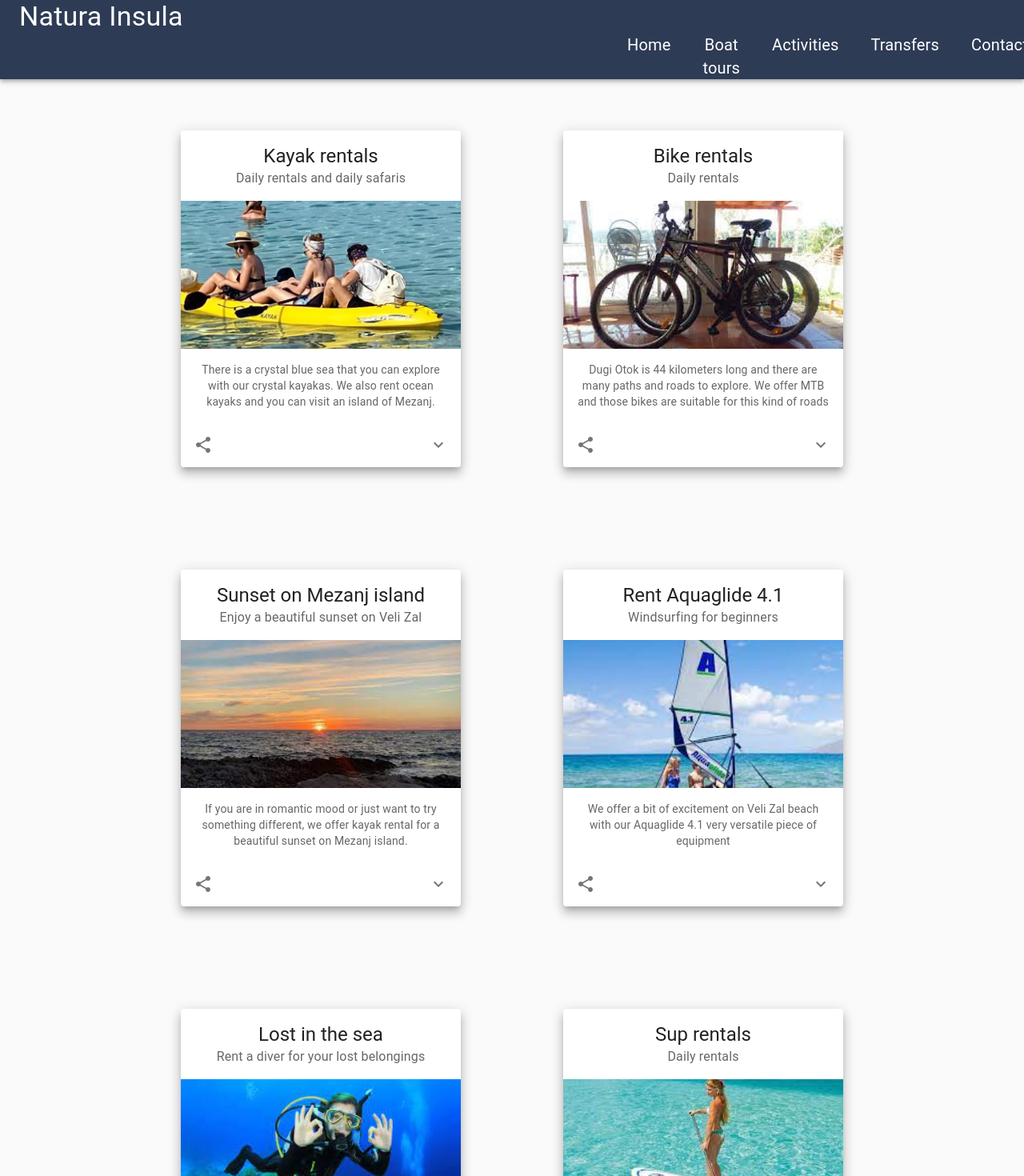
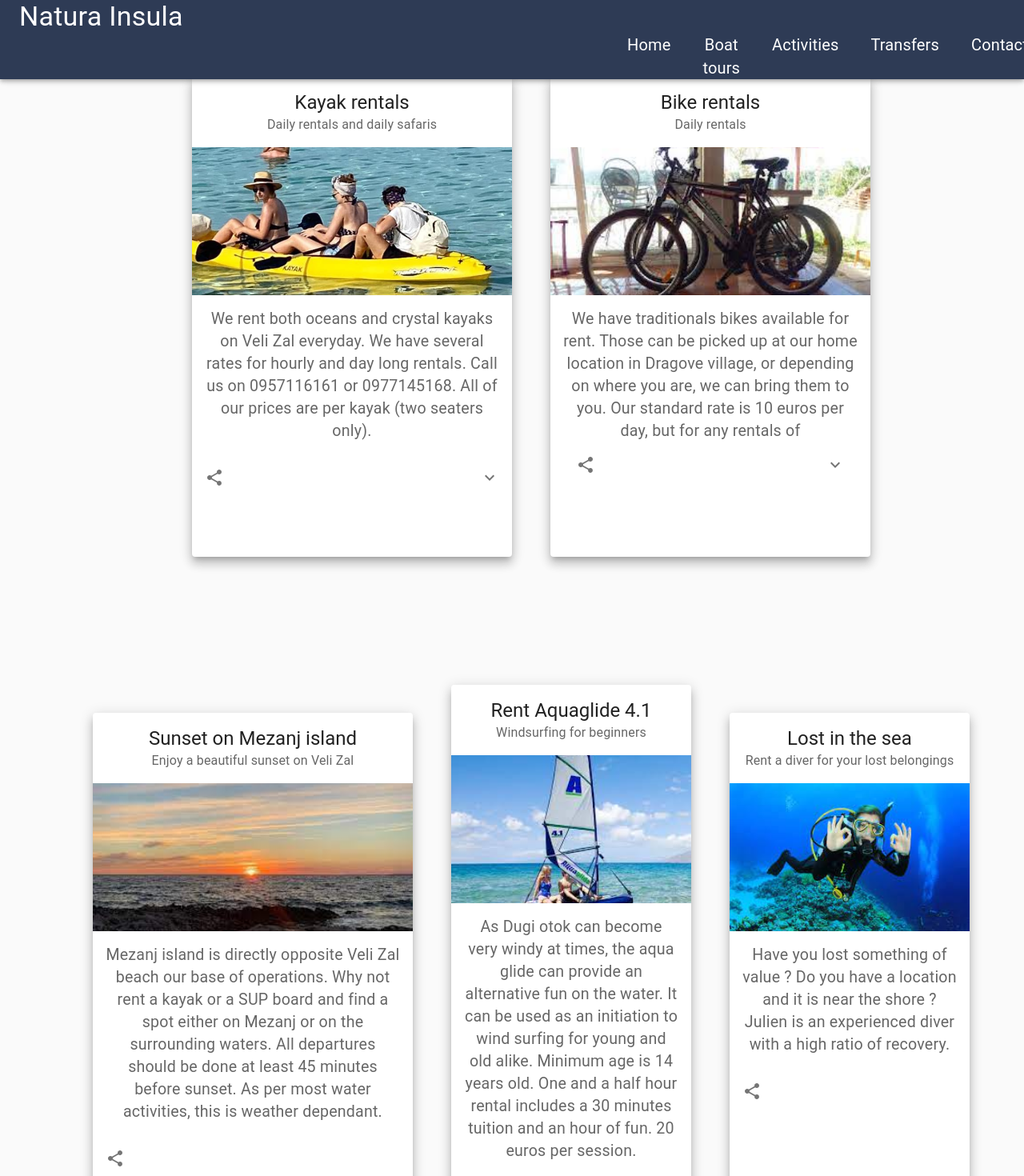
Before and after one commit to krizzyinfinity/natura-insula, a React (Create React App) app: page /activities in a window 1280 px wide. Shown: the top 1470 px of the page at 80% size. Built offline with nearby package versions, Linux system fonts and the light colour scheme; what react-swipeable-views-utils would draw is missing.

Commit message:
google connect

```diff
--- a/src/components/Drawer.jsx
+++ b/src/components/Drawer.jsx
@@ -31,8 +31,11 @@ const useStyles = makeStyles(()=>({
     }, paper: {
 
       background: "radial-gradient(circle, rgba(36,138,142,1) 0%, rgba(215,184,163,1) 97%, rgba(209,180,161,1) 100%)",
-      height:"300px",
-
+      height:300,
+      alignItems:"center",
+      width:"55%",
+      top: 100,
+    left:"25%"
 
 
     }
@@ -44,7 +47,8 @@ function DrawerComponent() {
     const [openDrawer, setOpenDrawer] = useState(false);
   return (
    <>
-    <Drawer  classes={{ paper: classes.paper }}  open={openDrawer}  onClose={() => setOpenDrawer(false)}  >
+    <Drawer
+    classes={{ paper: classes.paper }}  open={openDrawer}  onClose={() => setOpenDrawer(false)}  >
         <List >
          <ListItem onClick={() => setOpenDrawer(false)}>
             <ListItemText>
--- a/src/components/Footer.jsx
+++ b/src/components/Footer.jsx
@@ -3,7 +3,9 @@ import { Box, Stack, Typography } from '@mui/material';
 
 
 const Footer = () => (
-  <Box  bgcolor="#484e57">
+
+  <Box bgcolor="#484e57">
+
     <Stack gap="40px" sx={{ alignItems: 'center' }} flexWrap="wrap" px="40px" pt="24px">
 
     </Stack>
@@ -11,7 +13,9 @@ const Footer = () => (
     <Typography variant="h3" sx={{ fontSize: { lg: '28px', xs: '20px' }, color:"white" }} mt="3px" textAlign="center" >Dragove 12 a</Typography>
     <Typography variant="h3" sx={{ fontSize: { lg: '28px', xs: '20px' }, color:"white" }} mt="3px" textAlign="center" >Dugi Otok Croatia</Typography>
     <Typography variant="h3" sx={{ fontSize: { lg: '28px', xs: '20px' } , color:"white", pb:3}} mt="3px" textAlign="center" >Phone: +00385957116161</Typography>
+
   </Box>
+
 );
 
 export default Footer;
--- a/src/components/Hero.jsx
+++ b/src/components/Hero.jsx
@@ -26,7 +26,7 @@ const Hero = () => {
       component="img"
      position="relative"
 
-        alt="Transparent kayak"
+        alt="Transparent kayak "
         src={Image}
       />
    </ThemeProvider>
--- a/src/components/Navbar.jsx
+++ b/src/components/Navbar.jsx
@@ -58,7 +58,7 @@ const Navbar = () => {
 
   return (
 
-        <AppBar position="static"
+        <AppBar position="fixed"
         style={{ background: '#2E3B55'}}>
       <CssBaseline />
       <Toolbar  >
--- a/src/components/Section.jsx
+++ b/src/components/Section.jsx
@@ -14,7 +14,7 @@ import { autoPlay } from 'react-swipeable-views-utils';
 import Kayak5 from "../img/kayak5.jpeg"
 import Kayak4 from "../img/kayak4.jpg"
 import Kayak2 from "../img/kayak2.jpg"
-import Kayak6 from "../img/kayak6.jpeg"
+import Kayak6 from "../img/Kayak6.jpeg"
 import Kayak3 from "../img/kayak3.png"
 const AutoPlaySwipeableViews = autoPlay(SwipeableViews);
 const images = [
--- a/src/pages/Activities.jsx
+++ b/src/pages/Activities.jsx
@@ -1,24 +1,34 @@
-import React, { useState } from 'react'
-import {Card, Box, Typography, CardHeader, styled,
-CardMedia, CardContent, CardActions, Collapse, Snackbar}from '@mui/material';
+import React, { useState } from "react";
+import {
+  Card,
+  Box,
+  Typography,
+  CardHeader,
+  styled,
+  CardMedia,
+  CardContent,
+  CardActions,
+  Collapse,
+  Snackbar,
+} from "@mui/material";
 import Kayak from "../img/kayak1.jpg";
 import Sup from "../img/sup.jfif";
 import Diver from "../img/diver.jfif";
 import Aquaglide from "../img/aquaglide.jfif";
 
 import Bikes from "../img/bikes.jfif";
-import ExpandMoreIcon from '@mui/icons-material/ExpandMore';
-import Sunset from "../img/sunset.jfif"
-import IconButton from '@mui/material/IconButton';
+import ExpandMoreIcon from "@mui/icons-material/ExpandMore";
+import Sunset from "../img/sunset.jfif";
+import IconButton from "@mui/material/IconButton";
 
-import ShareIcon from '@mui/icons-material/Share';
+import ShareIcon from "@mui/icons-material/Share";
 const ExpandMore = styled((props) => {
   const { expand, ...other } = props;
   return <IconButton {...other} />;
 })(({ theme, expand }) => ({
-  transform: !expand ? 'rotate(0deg)' : 'rotate(180deg)',
-  marginLeft: 'auto',
-  transition: theme.transitions.create('transform', {
+  transform: !expand ? "rotate(0deg)" : "rotate(180deg)",
+  marginLeft: "auto",
+  transition: theme.transitions.create("transform", {
     duration: theme.transitions.duration.shortest,
   }),
 }));
@@ -30,11 +40,11 @@ const Watersports = () => {
   const [expanded4, setExpanded4] = useState(false);
   const [expanded5, setExpanded5] = useState(false);
 
-    const [open, setOpen] = useState(false)
+  const [open, setOpen] = useState(false);
   const handleClick = () => {
-      setOpen(true)
-      navigator.clipboard.writeText(window.location.toString())
-    }
+    setOpen(true);
+    navigator.clipboard.writeText(window.location.toString());
+  };
   const handleExpandClick = () => {
     setExpanded(!expanded);
   };
@@ -54,43 +64,36 @@ const Watersports = () => {
     setExpanded5(!expanded5);
   };
   return (
-
     <Box
       sx={{
-        display: 'flex',
-        flexWrap: 'wrap',
-        justifyContent:"center",
-        alignItems:"center",
-        '& > :not(style)': {
-          m: {lg:8, md:8, xs:3, sm:3},
+        display: "flex",
+        flexWrap: "wrap",
+        justifyContent: "center",
+        alignItems: "center",
+        "& > :not(style)": {
+          mt: { lg: 12, md: 10, xs: 10, sm: 9 },
+          ml:{md:6, sm:3},
+          mb:{xl:10, md:8, sm:8, xs:2}
 
         },
       }}
     >
-      <Card elevation={9}
-
-      sx={{ maxWidth:350}} >
+      <Card elevation={9} sx={{ width:{xl:400, xs:300, sm:300, md:400}, minHeight:600}}>
         <CardHeader
           title="Kayak rentals"
           subheader="Daily rentals and daily safaris"
         />
-         <CardMedia
-        component="img"
-        height="185"
-        image={Kayak}
-        alt="Kayak"
-      />
+        <CardMedia component="img" height="185" image={Kayak} alt="Kayak" />
         <CardContent>
-        <Typography variant="body2" color="text.secondary">
-          There is a crystal blue sea that you can explore with our crystal kayakas.
-          We also rent ocean kayaks and you can visit an island of Mezanj.
-
+          <Typography sx={{fontSize:"140%"}} variant="body2" color="text.secondary">
+            We rent both oceans and crystal kayaks on Veli Zal everyday. We have
+            several rates for hourly and day long rentals. Call us on 0957116161
+            or 0977145168. All of our prices are per kayak (two seaters only).
           </Typography>
         </CardContent>
         <CardActions disableSpacing>
-
           <IconButton aria-label="share">
-          <ShareIcon onClick={handleClick}/>
+            <ShareIcon onClick={handleClick} />
             <Snackbar
               open={open}
               onClose={() => setOpen(false)}
@@ -109,67 +112,68 @@ const Watersports = () => {
         </CardActions>
         <Collapse in={expanded} timeout="auto" unmountOnExit>
           <CardContent>
-          <Typography paragraph>Option 1:</Typography>
-          <Typography paragraph>
-            Take a kayak on your roof bars if you have one and if you don't, we
-            can rent you inflatable ones so you can visit all places you want to see
+            <Typography variant="h5 " sx={{ fontWeight: "bold" }} paragraph>
+              {" "}
+              Safaris
             </Typography>
-          <Typography paragraph>
-            Option 2:
+            <Typography sx={{fontSize:"140%"}} variant="body2" color="text.secondary" paragraph> Option 1</Typography>
+            <Typography sx={{fontSize:"140%"}} variant="body2" color="text.secondary" paragraph>
+              Beach to Cave : Depart from Veli Zal and head south to Golubinka
+              cave. With 4 private beaches on the way down, you will have ample
+              places to stop, sunbath and relax.If you're lucky you might even
+              get to see a dolphin pack on your way. 50 euros per kayak (2
+              seaters only)
             </Typography>
-          <Typography paragraph>
-           Come on the Veli Zal beach and venture out on a safari to Golubinka cave,
-           explore hidden beaches on the way and if you don't want to paddle back, we can pick you up
-           and bring you back
+            <Typography sx={{fontSize:"140%"}} variant="body2" color="text.secondary" paragraph>Option 2:</Typography>
+            <Typography sx={{fontSize:"140%"}} variant="body2" color="text.secondary" paragraph>
+              The bunker trial : Start your journey from Dragove village's own
+              bay on the east coast of Dugi otok, and head north to visit, not
+              just the coastline, but also the three bunkers built during the
+              Tito era of the ex Yougoslavia. Purpose built for hiding
+              interceptions ships. You will find many beaches, secluded olive
+              groves and you could even stop in Bozava for lunch, in one of the
+              various local restaurants.50 euros
             </Typography>
-          <Typography paragraph>
-            Option 3:
+            <Typography sx={{fontSize:"140%"}} variant="body2" color="text.secondary" paragraph>Option 3:</Typography>
+            <Typography sx={{fontSize:"140%"}} variant="body2" color="text.secondary" paragraph>
+              The lagoon's trail : Travel from Veli Zal beach to Saharun, one of
+              Croatia's most famous beach. On the way you'll find many spots
+              along the rocky coastline to stop, and snorkel, including one of
+              Dugi otok's most famous dive spot in Lopata. 50 euros
             </Typography>
-          <Typography paragraph>
-           Come to Veli Rat lighthouse and explore a shipwreck of St Michelle not too far from the shore
+            <Typography sx={{fontSize:"140%"}} variant="body2" color="text.secondary" paragraph>Option 4:</Typography>
+            <Typography sx={{fontSize:"140%"}} variant="body2" color="text.secondary" paragraph>
+              The sunset trail : Depart from Veli Zal beach and head all the way
+              up the north tip of the island to Veli Rat and its famous
+              lighthouse.There, you can enjoy the most beautiful sunset in the
+              Adriatic, to conclude a fantastic day on the sea. Pick up is
+              included for this trail due to its length and the timming of it.
+              80 euros
             </Typography>
-          <Typography paragraph>
-            Option 4:
-          </Typography>
-          <Typography paragraph>
-          If you are on the island without a car and want to see multiple sights with kayak,
-          we can offer you that. Send a query for details
-          </Typography>
-          <Typography paragraph>
-           Prices:
-          </Typography>
-          <Typography paragraph>
-           50 euros for a day<br></br>
-           28 euros for a half day<br></br>
-           15 euros for an hour<br></br>
-           8 euros for half an hour
+            <Typography sx={{fontSize:"140%"}} variant="body2" color="text.secondary" paragraph>
+              <span style={{fontWeight:"bold"}}>PLEASE NOTE:</span> It is possible to do only one way for trails 1,2 and
+              3 and to get a pickup at an agreed time for an extra cost.
+              <br></br>
+              <span style={{fontWeight:"bold", fontStyle:"italic"}}>
+               * All activities are weather dependant and best started in the
+              morning</span>
             </Typography>
           </CardContent>
         </Collapse>
       </Card>
-      <Card elevation={9}
-      sx={{ maxWidth:350}} >
-      <CardHeader
-      title="Bike rentals"
-      subheader="Daily rentals"
-      />
-       <CardMedia
-      component="img"
-      height="185"
-      image={Bikes}
-      alt="bicycle"
-    />
+      <Card elevation={9} sx={{   width:{xl:400, xs:300, sm:300, md:400}, minHeight:600}}>
+        <CardHeader title="Bike rentals" subheader="Daily rentals" />
+        <CardMedia component="img" height="185" image={Bikes} alt="bicycle" />
         <CardContent>
-      <Typography variant="body2" color="text.secondary">
-       Dugi Otok is 44 kilometers long and there are many
-       paths and roads to explore. We offer MTB and those bikes are suitable
-       for this kind of roads
+          <Typography sx={{fontSize:"140%"}} variant="body2" color="text.secondary">
+            We have traditionals bikes available for rent. Those can be picked
+            up at our home location in Dragove village, or depending on where
+            you are, we can bring them to you. Our standard rate is 10 euros per day, but for any rentals of
           </Typography>
-    </CardContent>
+
         <CardActions disableSpacing>
-
           <IconButton aria-label="share">
-      <ShareIcon onClick={handleClick}/>
+            <ShareIcon onClick={handleClick} />
             <Snackbar
               open={open}
               onClose={() => setOpen(false)}
@@ -177,38 +181,25 @@ const Watersports = () => {
               message="Copied to clipboard"
             />
           </IconButton>
+
           <ExpandMore
-        expand={expanded1}
+            expand={expanded}
             onClick={handleExpandClick1}
             aria-expanded={expanded1}
             aria-label="show more"
           >
             <ExpandMoreIcon />
           </ExpandMore>
+
         </CardActions>
         <Collapse in={expanded1} timeout="auto" unmountOnExit>
-      <CardContent>
-        <Typography paragraph>Option 1:</Typography>
-        <Typography paragraph>
-          Rent a bike at the location in Dragove. We will supply you with
-          helmets, a pump and good advices
-        </Typography>
-        <Typography paragraph>
-          Option 2:
-        </Typography>
-        <Typography paragraph>
-         We can bring bikes at your location. If something happens
-         while renting our bikes you can always call us and ask for help
-        </Typography>
-        <Typography paragraph>Prices:</Typography>
-         <Typography paragraph>
-           10 euros per day and if it is more than 3 days the price is 8 euros per day
-         </Typography>
+          <Typography paragraph sx={{fontSize:"140%"}} variant="body2" color="text.secondary">
+          four days or more, the rate falls to 8
+            euros a day. Call us on 0957116161 or 09777145168.</Typography>
+          </Collapse>
           </CardContent>
-    </Collapse>
       </Card>
-      < Card elevation={9}
-       sx={{ maxWidth:350}} >
+      <Card elevation={9} sx={{ width:{xl:400, xs:300, md:400}, minHeight:600}}>
         <CardHeader
           title="Sunset on Mezanj island"
           subheader="Enjoy a beautiful sunset on Veli Zal"
@@ -220,16 +211,17 @@ const Watersports = () => {
           alt="Sunset Veli Zal Dragove"
         />
         <CardContent>
-       <Typography variant="body2" color="text.secondary">
-        If you are in romantic mood or just want to try something different,
-        we offer kayak rental for a beautiful sunset on Mezanj island.
-
+          <Typography sx={{fontSize:"140%"}} variant="body2" color="text.secondary">
+            Mezanj island is directly opposite Veli Zal beach our base of
+            operations. Why not rent a kayak or a SUP board and find a spot
+            either on Mezanj or on the surrounding waters. All departures should
+            be done at least 45 minutes before sunset. As per most water
+            activities, this is weather dependant.
           </Typography>
         </CardContent>
         <CardActions disableSpacing>
-
           <IconButton aria-label="share">
-       <ShareIcon onClick={handleClick}/>
+            <ShareIcon onClick={handleClick} />
             <Snackbar
               open={open}
               onClose={() => setOpen(false)}
@@ -237,33 +229,11 @@ const Watersports = () => {
               message="Copied to clipboard"
             />
           </IconButton>
-       <ExpandMore
-         expand={expanded2}
-         onClick={handleExpandClick2}
-         aria-expanded={expanded2}
-         aria-label="show more"
-       >
-         <ExpandMoreIcon />
-       </ExpandMore>
+
         </CardActions>
-     <Collapse in={expanded2} timeout="auto" unmountOnExit>
-       <CardContent>
-         <Typography paragraph>Option 1:</Typography>
-         <Typography paragraph>
-           Rent a kayak for more than one hour and combine with watching the sunset
-         </Typography>
-         <Typography paragraph>
-           Option 2:
-         </Typography>
-         <Typography paragraph>
-          Rent a kayak for approx one hour with a glass or a bottle of great italian prosseco
-         </Typography>
 
-       </CardContent>
-     </Collapse>
       </Card>
-        <Card elevation={9}
-            sx={{ maxWidth:350}} >
+      <Card elevation={9} sx={{  width:{xl:400, xs:300}, minHeight:600 }}>
         <CardHeader
           title="Rent Aquaglide 4.1 "
           subheader="Windsurfing for beginners"
@@ -275,15 +245,17 @@ const Watersports = () => {
           alt="Aquaglide rent"
         />
         <CardContent>
-            <Typography variant="body2" color="text.secondary">
-             We offer a bit of excitement on Veli Zal beach with our Aquaglide 4.1
-             very versatile piece of equipment
+          <Typography sx={{fontSize:"140%"}} variant="body2" color="text.secondary">
+            As Dugi otok can become very windy at times, the aqua glide can
+            provide an alternative fun on the water. It can be used as an
+            initiation to wind surfing for young and old alike. Minimum age is
+            14 years old. One and a half hour rental includes a 30 minutes
+            tuition and an hour of fun. 20 euros per session.
           </Typography>
         </CardContent>
         <CardActions disableSpacing>
-
           <IconButton aria-label="share">
-            <ShareIcon onClick={handleClick}/>
+            <ShareIcon onClick={handleClick} />
             <Snackbar
               open={open}
               onClose={() => setOpen(false)}
@@ -291,39 +263,11 @@ const Watersports = () => {
               message="Copied to clipboard"
             />
           </IconButton>
-            <ExpandMore
-              expand={expanded3}
-              onClick={handleExpandClick3}
-              aria-expanded={expanded3}
-              aria-label="show more"
-            >
-              <ExpandMoreIcon />
-            </ExpandMore>
+
         </CardActions>
-          <Collapse in={expanded3} timeout="auto" unmountOnExit>
-            <CardContent>
-              <Typography paragraph>Option 1:</Typography>
-              <Typography paragraph>
-                On a windy day you can venture out alone or with your family
-                on an adventure. You can use a sail or you can use it as a
-                paddle board
-              </Typography>
-              <Typography paragraph>
-                Prices: <br></br>
-                50 euros for a whole day <br></br>
-                28 euros for a half day<br></br>
-                15 euros per hour
-              </Typography>
-              <Typography paragraph>
 
-              </Typography>
-
-            </CardContent>
-          </Collapse>
       </Card>
-        <Card elevation={9}
-
-      sx={{ maxWidth:350}} >
+      <Card elevation={9} sx={{ width:{xl:400, xs:300}, minHeight:600 }}>
         <CardHeader
           title="Lost in the sea"
           subheader="Rent a diver for your lost belongings"
@@ -335,15 +279,15 @@ const Watersports = () => {
           alt="Diver for rent"
         />
         <CardContent>
-        <Typography variant="body2" color="text.secondary">
-          If you are near the shore and dropped something valuable in the sea
-             you can call our diver to try and dive it out for you
+          <Typography sx={{fontSize:"140%"}} variant="body2" color="text.secondary">
+            Have you lost something of value ? Do you have a location and it is
+            near the shore ? Julien is an experienced diver with a high ratio of
+            recovery.
           </Typography>
         </CardContent>
         <CardActions disableSpacing>
-
           <IconButton aria-label="share">
-        <ShareIcon onClick={handleClick}/>
+            <ShareIcon onClick={handleClick} />
             <Snackbar
               open={open}
               onClose={() => setOpen(false)}
@@ -351,33 +295,12 @@ const Watersports = () => {
               message="Copied to clipboard"
             />
           </IconButton>
-        <ExpandMore
-          expand={expanded4}
-          onClick={handleExpandClick4}
-          aria-expanded={expanded4}
-          aria-label="show more"
-        >
-          <ExpandMoreIcon />
-        </ExpandMore>
+
         </CardActions>
-      <Collapse in={expanded4} timeout="auto" unmountOnExit>
-        <CardContent>
-          <Typography paragraph>Option 1:</Typography>
-          <Typography paragraph>
-            You know exact place where you dropped your stuff and you go by kayak
-            or a boat to show our diver. Prices start from 50 euros per hour
-          </Typography>
 
-        </CardContent>
-      </Collapse>
       </Card>
-      <Card elevation={9}
-
-      sx={{ maxWidth:350}} >
-        <CardHeader
-        title="Sup rentals"
-        subheader="Daily rentals"
-        />
+      <Card elevation={9} sx={{  width:{xl:400, xs:300}, minHeight:600}}>
+        <CardHeader title="Sup rentals" subheader="Daily rentals" />
         <CardMedia
           component="img"
           height="185"
@@ -386,14 +309,14 @@ const Watersports = () => {
         />
         <CardContent>
           <Typography variant="body2" color="text.secondary">
-          In addition to kayaks we also offer sup board rentals.
-          Rentals can be for a whole day or for as little as one hour
+            As well as kayaks we also rent SUP boards. Prices are also for
+            hourly and daily rates, for more information, call us on 0957116161
+            or 09577145168. Rate are per SUP boards.
           </Typography>
         </CardContent>
         <CardActions disableSpacing>
-
           <IconButton aria-label="share">
-        <ShareIcon onClick={handleClick}/>
+            <ShareIcon onClick={handleClick} />
             <Snackbar
               open={open}
               onClose={() => setOpen(false)}
@@ -401,36 +324,13 @@ const Watersports = () => {
               message="Copied to clipboard"
             />
           </IconButton>
-        <ExpandMore
-          expand={expanded5}
-          onClick={handleExpandClick5}
-          aria-expanded={expanded5}
-          aria-label="show more"
-        >
-          <ExpandMoreIcon />
-        </ExpandMore>
+
+
         </CardActions>
-      <Collapse in={expanded5} timeout="auto" unmountOnExit>
-        <CardContent>
-          <Typography paragraph>Option 1:</Typography>
-          <Typography paragraph>
-           Rent a sup for the whole day
-           The price for the day is 40 euros
-          </Typography>
-          <Typography paragraph>
-            Option 2:
-          </Typography>
-          <Typography paragraph>
-           Rent a sup for as little as one hour
-           The price for one hour is 10 euros
-          </Typography>
 
-        </CardContent>
-      </Collapse>
       </Card>
     </Box>
+  );
+};
 
-  )
-}
-
-export default Watersports
+export default Watersports;
--- a/src/pages/Contact.jsx
+++ b/src/pages/Contact.jsx
@@ -32,7 +32,8 @@ const Contact = () => {
   const classes = useStyles()
 
   return (
-    <Box className={classes.demowrap}>
+    <Box
+     className={classes.demowrap}>
 
        <Box className={classes.demoContent}
 
```
Also changed, not shown: src/pages/Transfers.jsx (+9 -30 lines). Lines whose indentation alone changed are shown as unchanged.
